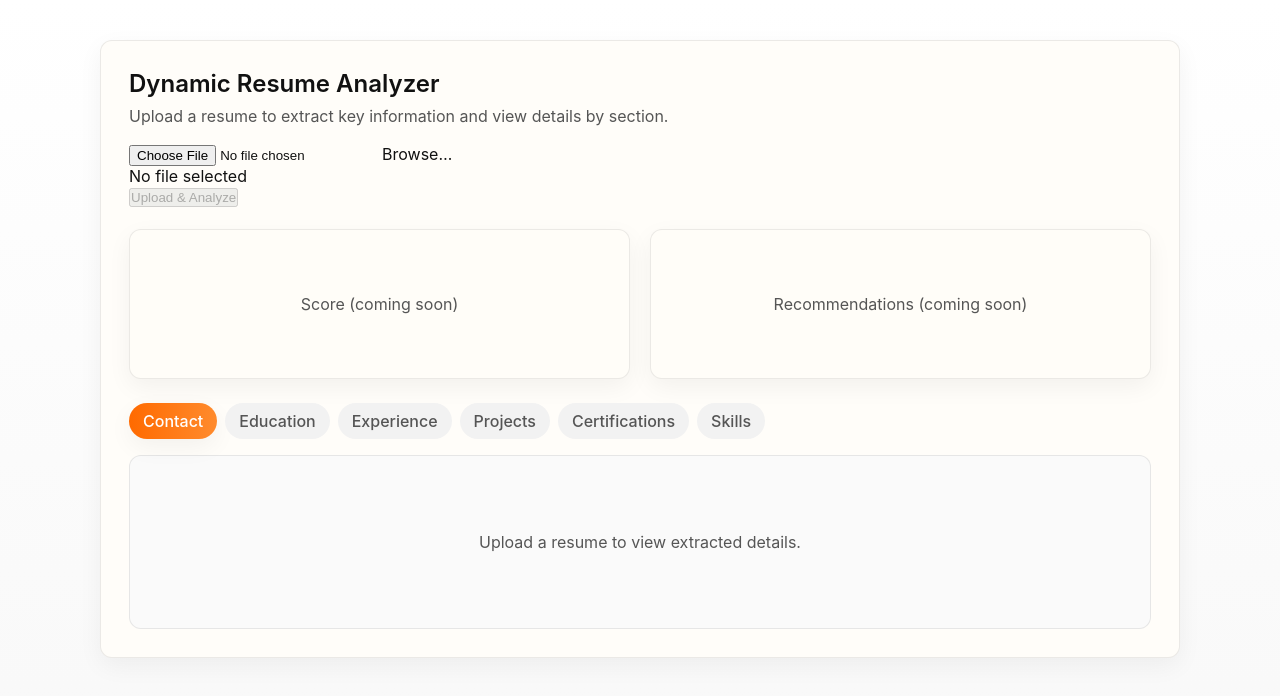
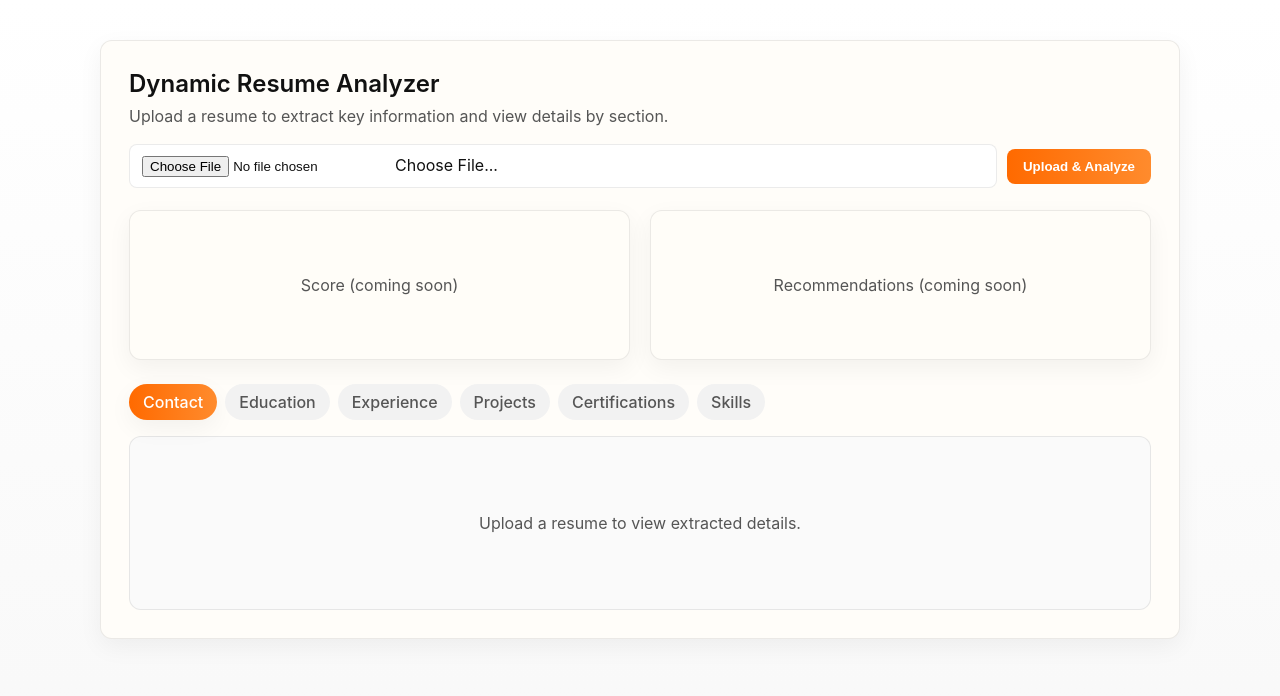
Before and after one commit to arjun93005/Dynamic-Resume-Builder, a React (Vite) app in the folder client/: page / in a window 1280 px wide. Shown: the top 696 px of the page. Built offline with nearby package versions, Linux system fonts and the light colour scheme.

Commit message:
refactor(ui): clean UploadHero to return analyzed JSON only

```diff
--- a/client/src/components/UploadHero.jsx
+++ b/client/src/components/UploadHero.jsx
@@ -1,27 +1,17 @@
-// Handles US 1.4 Frontend - Corrupted File Handling UI banner and retry feature
+// client/src/components/UploadHero.jsx
 import React, { useState } from "react";
 
-export default function UploadHero() {
+export default function UploadHero({ onJson }) {
   const [file, setFile] = useState(null);
-  const [reportId, setReportId] = useState("");
-  const [checksum, setChecksum] = useState("");
-  const [jsonData, setJsonData] = useState(null);
   const [uploading, setUploading] = useState(false);
   const [error, setError] = useState("");
   const [errorDetails, setErrorDetails] = useState("");
 
-  const onPick = async (e) => {
+  const onPick = (e) => {
+    setError("");
+    setErrorDetails("");
     const f = e.target.files?.[0];
-    resetAll();
     setFile(f || null);
-
-    if (f) {
-      const buf = await f.arrayBuffer();
-      const digest = await crypto.subtle.digest("SHA-256", buf);
-      const bytes = Array.from(new Uint8Array(digest));
-      const hex = bytes.map((b) => b.toString(16).padStart(2, "0")).join("");
-      setChecksum(hex);
-    }
   };
 
   const onUpload = async () => {
@@ -29,33 +19,29 @@ export default function UploadHero() {
     setUploading(true);
     setError("");
     setErrorDetails("");
-    setJsonData(null);
-    setReportId("");
 
     try {
       const form = new FormData();
       form.append("file", file);
-
       const res = await fetch("http://127.0.0.1:5000/api/resume/analyze", {
         method: "POST",
         body: form,
       });
 
-      // ✅ Handle backend status codes
       if (res.status === 422) {
         const data = await res.json();
         setError(data.error || "Corrupted or unreadable file");
         setErrorDetails(data.details || "");
         return;
       }
+
       if (!res.ok) {
-        const msg = await safeText(res);
+        const msg = await res.text();
         throw new Error(msg || `Upload failed (${res.status})`);
       }
 
       const data = await res.json();
-      setReportId(data.reportId || "");
-      setJsonData(data);
+      onJson(data);
     } catch (e) {
       setError(e.message || "Upload failed");
     } finally {
@@ -67,81 +53,40 @@ export default function UploadHero() {
     setError("");
     setErrorDetails("");
     setFile(null);
-    setChecksum("");
-    setReportId("");
-    setJsonData(null);
-  };
-
-  const resetAll = () => {
-    setJsonData(null);
-    setReportId("");
-    setChecksum("");
-    setError("");
-    setErrorDetails("");
   };
 
   return (
-    <div className="mt-6">
-      <div className="rounded-2xl bg-white border border-gray-200 p-6 shadow-xl transition-all duration-200">
-        {/* Upload row */}
-        <div className="flex items-center gap-3">
-          <label className="inline-flex items-center px-3 py-2 rounded-md bg-gray-100 border border-gray-300 hover:border-gray-400 cursor-pointer text-gray-700">
+    <div className="upload-row">
+      <label className="file-input">
         <input
           type="file"
           className="hidden"
           onChange={onPick}
           accept=".pdf,.doc,.docx,.txt"
         />
-            <span className="text-sm font-medium">Browse…</span>
+        {file ? file.name : "Choose File..."}
       </label>
-
-          <div className="flex-1 truncate text-sm text-gray-600">
-            {file ? file.name : "No file selected"}
-          </div>
-
       <button
         onClick={onUpload}
         disabled={!file || uploading}
-            className="px-4 py-2 rounded-md bg-orange-500 hover:bg-orange-600 disabled:opacity-50 text-sm font-medium text-white transition-transform duration-150 hover:-translate-y-0.5"
+        className="btn"
       >
-            {uploading ? "Analyzing…" : "Upload & Analyze"}
+        {uploading ? "Analyzing..." : "Upload & Analyze"}
       </button>
-        </div>
 
-        {/* ⚠️ Error Banner for Corrupted/Empty Files */}
+      {/* ⚠️ Error Banner */}
       {error && (
-          <div className="error-banner mt-4">
-            <p className="font-semibold">{error}</p>
-            {errorDetails && (
-              <p className="text-sm mt-1 opacity-80">{errorDetails}</p>
-            )}
+        <div className="error-banner" style={{ marginTop: "16px" }}>
+          <p><strong>{error}</strong></p>
+          {errorDetails && <p className="text-sm mt-1">{errorDetails}</p>}
           <button
             onClick={onRetry}
-              className="mt-2 px-3 py-1.5 text-xs bg-gray-800 text-white rounded hover:bg-gray-700 transition-all"
+            className="mt-2 px-3 py-1.5 text-xs bg-gray-800 text-white rounded hover:bg-gray-700"
           >
             Try Again
           </button>
         </div>
       )}
-
-        {/* Normal result data if success */}
-        {jsonData && reportId && (
-          <div className="mt-4 rounded-xl bg-gray-50 border border-gray-200 p-4 text-sm text-gray-700">
-            ✅ Analysis Completed for <b>{jsonData.filename}</b>
-            <pre className="mt-2 max-h-72 overflow-auto bg-gray-100 rounded-xl p-3 text-xs">
-              {JSON.stringify(jsonData.sections, null, 2)}
-            </pre>
-          </div>
-        )}
-      </div>
     </div>
   );
 }
-
-async function safeText(res) {
-  try {
-    return await res.text();
-  } catch {
-    return "";
-  }
-}
```
Lines whose indentation alone changed are shown as unchanged.
